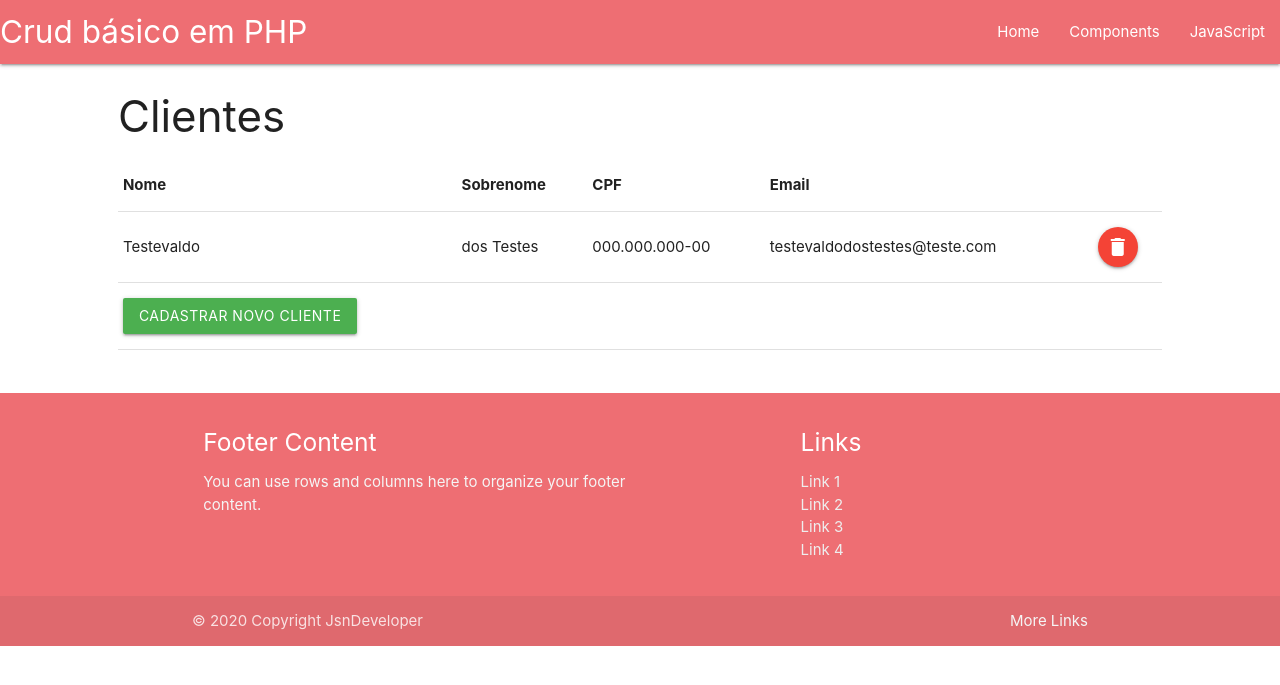
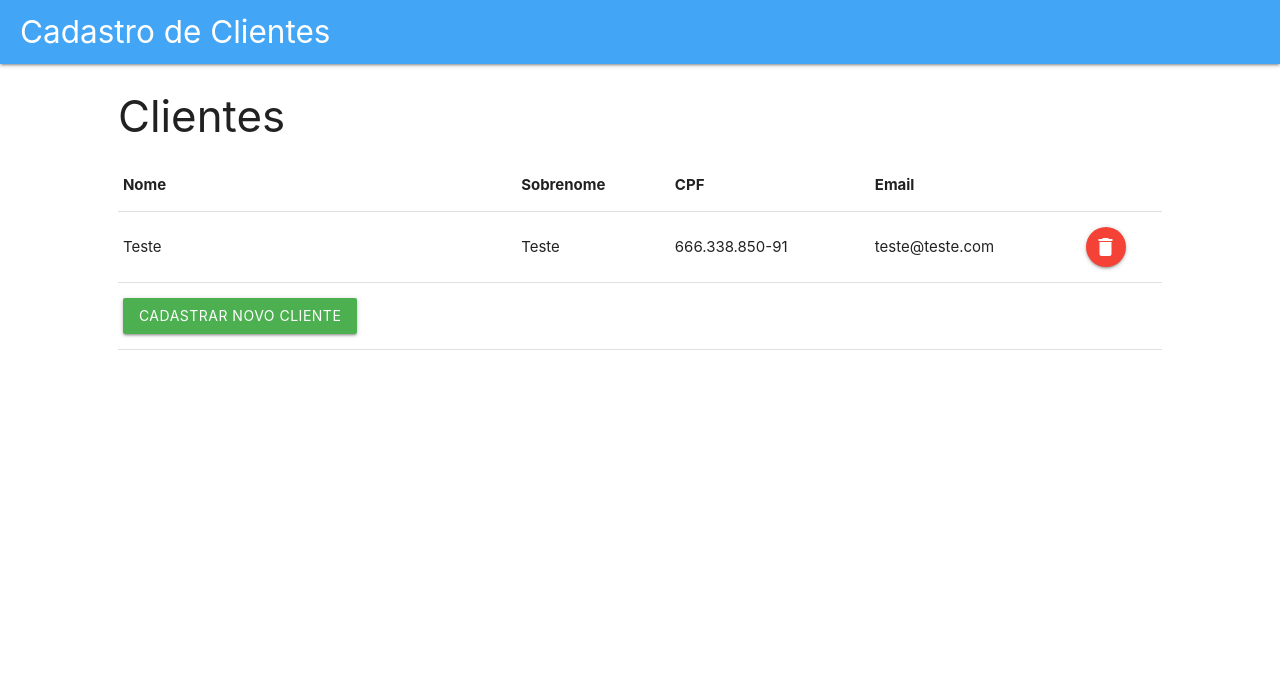
Before and after one commit to jacksonsns/crud-basico-em-php, a PHP site: page / in a window 1280 px wide. Shown: the top 685 px of the page. Run offline with PHP 8.4, Linux system fonts and the light colour scheme; data comes from the database, SQL or seed files in the repository; some libraries are stand-ins or nearby versions.

Commit message:
reorganização do código

```diff
--- a/config.php
+++ b/config.php
@@ -1,7 +1,7 @@
 <?php
 
-//VARIAVEIS DO BANCO DE DADOS
-$servidor = 'localhost';
-$usuario = 'root';
-$senha = '123';
-$banco = 'crud';
+    //VARIAVEIS PARA CONEXÃO AO BANCO DE DADOS
+    $servidor = 'localhost';
+    $usuario = 'root';
+    $senha = 'senha';
+    $banco = 'dbName';
--- /dev/null
+++ b/css/styles.css
@@ -0,0 +1,7 @@
+.nav-wrapper {
+    margin-left: 20px
+}
+
+.page-footer {
+
+}
--- a/footer.php
+++ b/footer.php
@@ -1,66 +1,6 @@
-        <footer class="page-footer">
-          <div class="container">
-            <div class="row">
-              <div class="col l6 s12">
-                <h5 class="white-text">Footer Content</h5>
-                <p class="grey-text text-lighten-4">You can use rows and columns here to organize your footer content.</p>
-              </div>
-              <div class="col l4 offset-l2 s12">
-                <h5 class="white-text">Links</h5>
-                <ul>
-                  <li><a class="grey-text text-lighten-3" href="#!">Link 1</a></li>
-                  <li><a class="grey-text text-lighten-3" href="#!">Link 2</a></li>
-                  <li><a class="grey-text text-lighten-3" href="#!">Link 3</a></li>
-                  <li><a class="grey-text text-lighten-3" href="#!">Link 4</a></li>
-                </ul>
-              </div>
-            </div>
-          </div>
-          <div class="footer-copyright">
-            <div class="container">
-            © 2020 Copyright JsnDeveloper
-            <a class="grey-text text-lighten-4 right" href="#!">More Links</a>
-            </div>
-          </div>
-        </footer>
 
-
-<script>
-  // Or with jQuery
-
-  $(document).ready(function() {
-    $('select').formSelect();
-  });
-
-    //Modal
-    document.addEventListener('DOMContentLoaded', function() {
-        var elems = document.querySelectorAll('.modal');
-        var instances = M.Modal.init(elems, options);
-    });
-
-    // Or with jQuery
-
-    $(document).ready(function() {
-        $('.modal').modal();
-    });
-
-    $(document).ready(function(){
-        $('.datepicker').datepicker();
-    });
-
-    //Campo CPF
-    var options = {
-    onKeyPress: function (cpf, ev, el, op) {
-        var masks = ['000.000.000-000', '00.000.000/0000-00'];
-        $('.cpfOuCnpj').mask((cpf.length > 14) ? masks[1] : masks[0], op);
-    }
-}
-
-$('.cpfOuCnpj').length > 11 ? $('.cpfOuCnpj').mask('00.000.000/0000-00', options) : $('.cpfOuCnpj').mask('000.000.000-00#', options);
-
-</script>
- <!--JavaScript at end of body for optimized loading-->
- <script type="text/javascript" src="js/materialize.min.js"></script>
+  <script type="text/javascript" src="js/scripts.js"></script>
+  <script type="text/javascript" src="js/materialize.min.js"></script>
 
 </body>
 
--- a/head.php
+++ b/header.php
@@ -1,6 +1,6 @@
 <?php
-include_once 'conexao.php';
-include_once 'mensagem.php';
+    include_once 'conexao.php';
+    include_once 'mensagem.php';
 ?>
 
 <!DOCTYPE html>
@@ -13,21 +13,17 @@ include_once 'mensagem.php';
     <link href="https://fonts.googleapis.com/icon?family=Material+Icons" rel="stylesheet">
     <!--Import materialize.css-->
     <link type="text/css" rel="stylesheet" href="css/materialize.min.css" media="screen,projection" />
+    <link type="text/css" rel="stylesheet" href="css/styles.css" />
     <script src="https://ajax.googleapis.com/ajax/libs/jquery/2.1.1/jquery.min.js"></script>
     <script src="https://cdnjs.cloudflare.com/ajax/libs/jquery.mask/1.14.10/jquery.mask.js"></script>
     <!--Let browser know website is optimized for mobile-->
     <meta name="viewport" content="width=device-width, initial-scale=1.0" />
-    <title>Document</title>
+    <title>Cadastro de Clientes</title>
 </head>
 
 <body>
-    <nav>
+    <nav class="blue lighten-1">
         <div class="nav-wrapper">
-            <a href="index.php" class="brand-logo">Crud básico em PHP</a>
-            <ul id="nav-mobile" class="right hide-on-med-and-down">
-                <li><a href="index.php">Home</a></li>
-                <li><a href="#">Components</a></li>
-                <li><a href="#">JavaScript</a></li>
-            </ul>
+            <a href="index.php" class="brand-logo">Cadastro de Clientes</a>
         </div>
     </nav>
--- a/index.php
+++ b/index.php
@@ -1,5 +1,5 @@
 <?php
-include_once 'head.php';
+  include_once 'header.php';
 ?>
 <!-- Tabela de clientes -->
 <div class="row">
@@ -16,10 +16,10 @@ include_once 'head.php';
         </thead>
         <tbody>
           <?php
-          $dados = $pdo->prepare("SELECT * FROM clientes");
-          $dados->execute();
-          $item = $dados->fetchAll(PDO::FETCH_ASSOC);
-          foreach ($item as $info) :
+            $dados = $pdo->prepare("SELECT * FROM clientes");
+            $dados->execute();
+            $item = $dados->fetchAll(PDO::FETCH_ASSOC);
+            foreach ($item as $info) :
           ?>
 
             <tr>
@@ -65,5 +65,5 @@ include_once 'head.php';
     </div>
   </div>
 <?php
-include_once 'footer.php';
+  include_once 'footer.php';
 ?>
--- /dev/null
+++ b/js/scripts.js
@@ -0,0 +1,31 @@
+  // Or with jQuery
+
+  $(document).ready(function() {
+    $('select').formSelect();
+  });
+
+    //Modal
+    document.addEventListener('DOMContentLoaded', function() {
+        var elems = document.querySelectorAll('.modal');
+        var instances = M.Modal.init(elems, options);
+    });
+
+    // Or with jQuery
+
+    $(document).ready(function() {
+        $('.modal').modal();
+    });
+
+    $(document).ready(function(){
+        $('.datepicker').datepicker();
+    });
+
+    //Campo CPF
+    var options = {
+    onKeyPress: function (cpf, ev, el, op) {
+        var masks = ['000.000.000-000', '00.000.000/0000-00'];
+        $('.cpfOuCnpj').mask((cpf.length > 14) ? masks[1] : masks[0], op);
+    }
+}
+
+$('.cpfOuCnpj').length > 11 ? $('.cpfOuCnpj').mask('00.000.000/0000-00', options) : $('.cpfOuCnpj').mask('000.000.000-00#', options);
--- a/mensagem.php
+++ b/mensagem.php
@@ -9,7 +9,6 @@ if(isset($_SESSION['mensagem'])):
       };
     </script>
 
-
 <?php
 endif;
 session_unset();
```
Also changed, not shown: cadastro.php (+4 -9 lines), crud.sql (deleted, +0 -69 lines), crudBanco.sql (added, +59 -0 lines), conexao.php (indentation only). Lines whose indentation alone changed are shown as unchanged.
